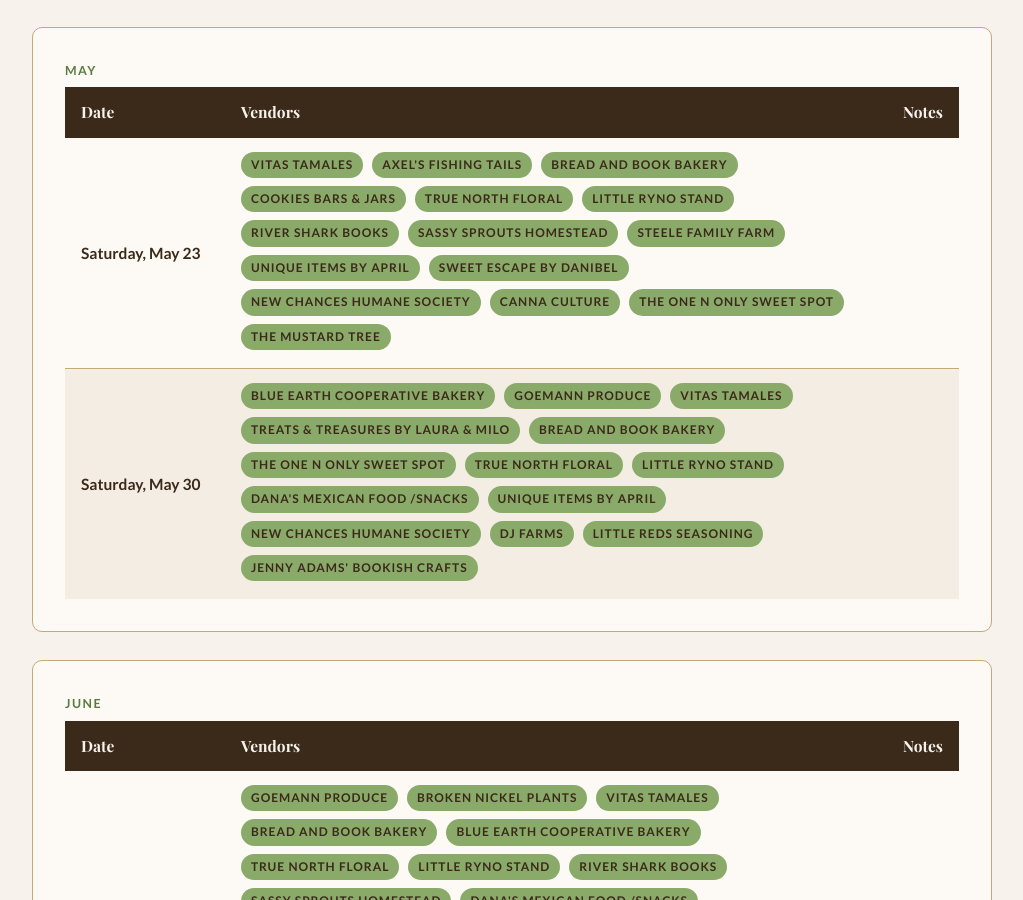
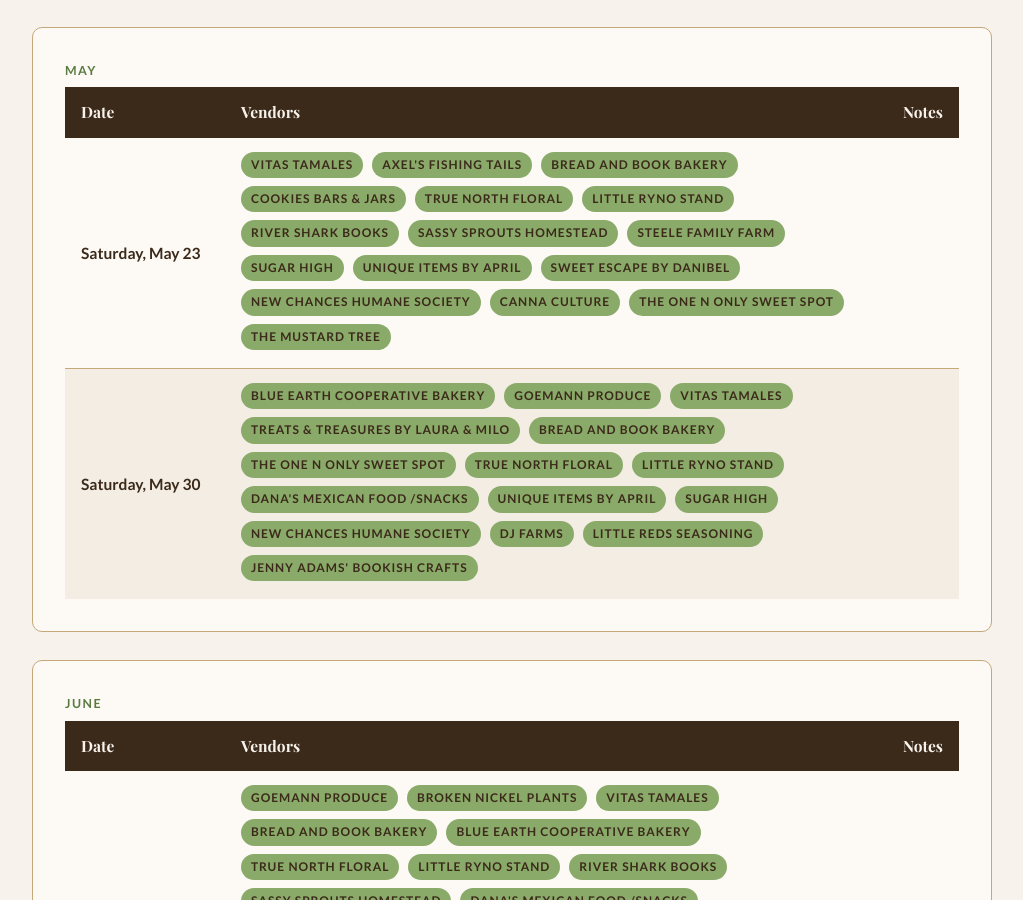
Before and after one commit to blueearthcommunitymarket/blueearthcommunitymarket.github.io, a Jekyll site: the page built from calendar/index.html, in a window 1280 px wide and 900 px high, scrolled down 513 px. Shown: the whole window, without its empty margins (128-1151 px from the left). Built offline with Jekyll 4.4.1, drawn with Linux system fonts in a browser that asks for light colours; some web fonts are replaced.

Commit message:
Update market calendar for Sugar high signups

```diff
--- a/calendar/index.html
+++ b/calendar/index.html
@@ -39,6 +39,7 @@ description: 2026 Blue Earth Community Market season schedule. Saturdays 10am-1p
                         <span class="tag">River Shark Books</span>
                         <span class="tag">Sassy Sprouts Homestead</span>
                         <span class="tag">Steele Family Farm</span>
+                        <span class="tag">Sugar high</span>
                         <span class="tag">Unique Items by April</span>
                         <span class="tag">Sweet Escape by Danibel</span>
                         <span class="tag">New Chances Humane Society</span>
@@ -61,6 +62,7 @@ description: 2026 Blue Earth Community Market season schedule. Saturdays 10am-1p
                         <span class="tag">Little Ryno Stand</span>
                         <span class="tag">Dana's Mexican Food /Snacks</span>
                         <span class="tag">Unique Items by April</span>
+                        <span class="tag">Sugar high</span>
                         <span class="tag">New Chances Humane Society</span>
                         <span class="tag">DJ Farms</span>
                         <span class="tag">Little Reds Seasoning</span>
```
